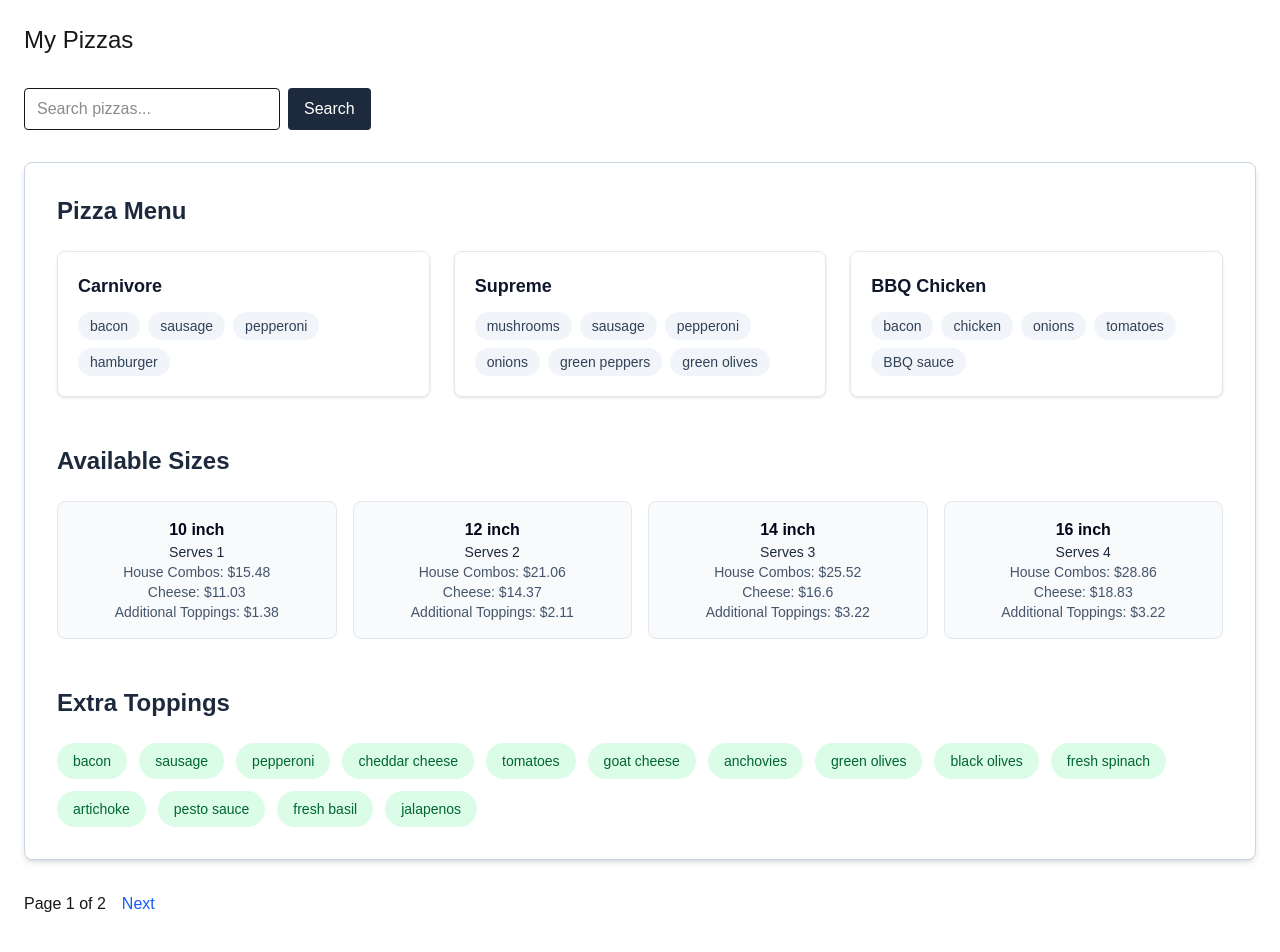
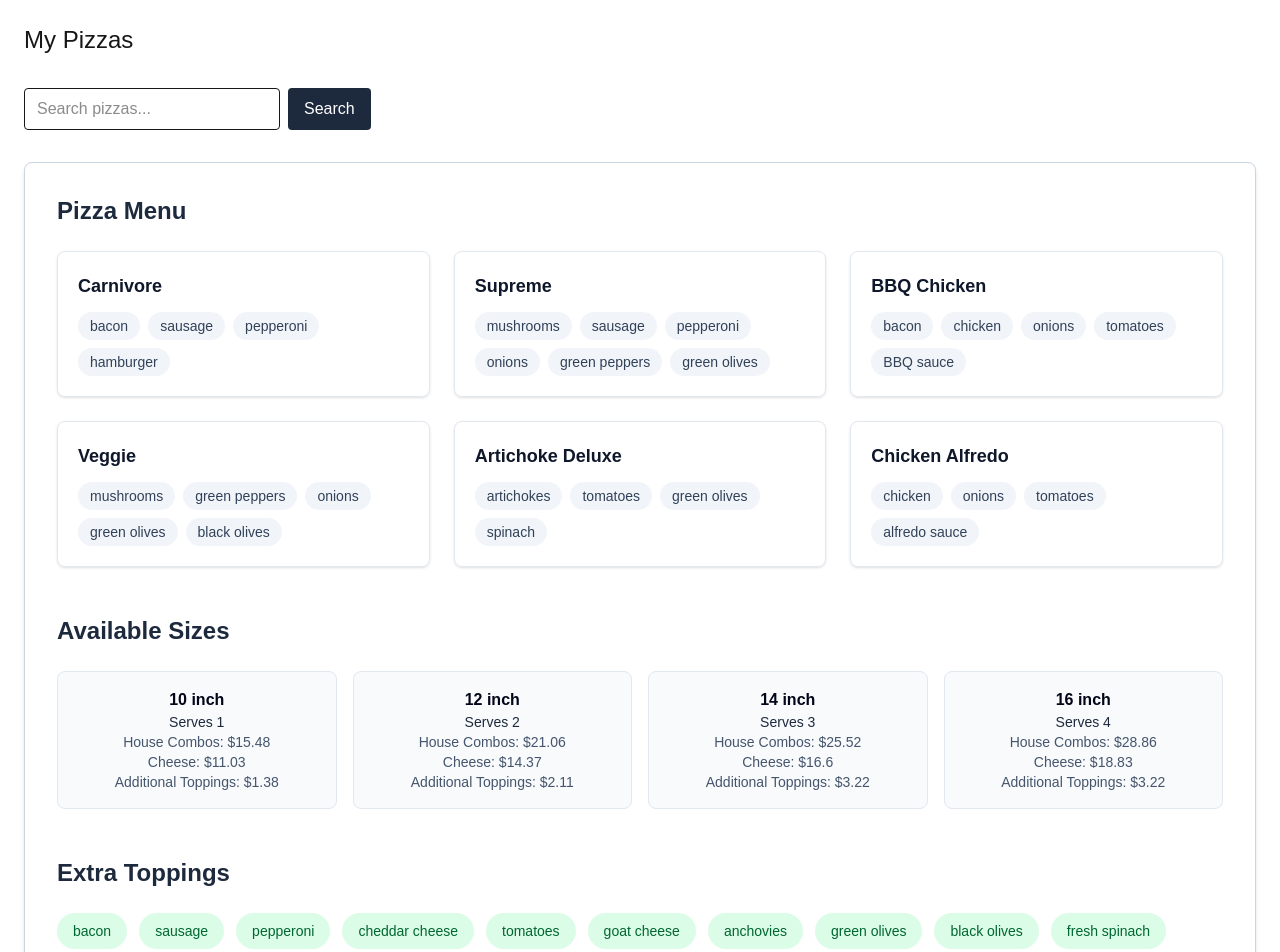
Before and after one commit to tmeckhoff/pizza-menu, a Next.js app: page / in a window 1280 px wide. Shown: the top 952 px of the page. Built offline with nearby package versions, Linux system fonts and the light colour scheme.

Commit message:
feat: remove pagination

```diff
--- a/src/app/api/pizzas/route.ts
+++ b/src/app/api/pizzas/route.ts
@@ -2,13 +2,7 @@ import { pizzaData } from "../../../db/pizzas";
 
 export async function GET(request: Request) {
   const { searchParams } = new URL(request.url);
-
   const search = searchParams.get("search")?.toLowerCase() || "";
-  const page = parseInt(searchParams.get("page") || "1", 10);
-  const pageSize = Math.min(
-    parseInt(searchParams.get("pageSize") || "3", 10),
-    20,
-  );
 
   let filtered = pizzaData.pizzas;
 
@@ -20,25 +14,11 @@ export async function GET(request: Request) {
     );
   }
 
-  const total = filtered.length;
-  const totalPages = Math.ceil(total / pageSize);
-
-  const start = (page - 1) * pageSize;
-  const end = start + pageSize;
-
-  const paginated = filtered.slice(start, end);
-
   return Response.json({
     data: {
-      pizzas: paginated,
+      pizzas: filtered,
       pizzaSizes: pizzaData.pizzaSizes,
       pizzaToppings: pizzaData.pizzaToppings,
     },
-    pagination: {
-      page,
-      pageSize,
-      total,
-      totalPages,
-    },
   });
 }
--- a/src/app/page.tsx
+++ b/src/app/page.tsx
@@ -1,16 +1,11 @@
-import Link from "next/link";
 import PizzaMenu from "./pizza-menu";
 
-async function getPizzas(searchParams: {
-  [key: string]: string | string[] | undefined;
-}) {
+async function getPizzas(searchParams: { search?: string }) {
   const params = new URLSearchParams();
 
-  Object.entries(searchParams).forEach(([key, value]) => {
-    if (typeof value === "string") {
-      params.set(key, value);
-    }
-  });
+  if (typeof searchParams.search === "string") {
+    params.set("search", searchParams.search);
+  }
 
   const res = await fetch(
     `http://localhost:3000/api/pizzas?${params.toString()}`,
@@ -27,14 +22,10 @@ async function getPizzas(searchParams: {
 export default async function Home({
   searchParams,
 }: {
-  searchParams: { search?: string; page?: string };
+  searchParams: Promise<{ search?: string }>;
 }) {
-  const resolvedSearchParams = await searchParams;
-
-  const result = await getPizzas(resolvedSearchParams);
-
-  const currentPage = Number(resolvedSearchParams.page || 1);
-  const search = resolvedSearchParams.search || "";
+  const { search } = await searchParams;
+  const result = await getPizzas({ search });
 
   return (
     <main className="m-6 space-y-8">
@@ -43,7 +34,7 @@ export default async function Home({
         <input
           type="text"
           name="search"
-          defaultValue={search}
+          defaultValue={search || ""}
           placeholder="Search pizzas..."
           className="border px-3 py-2 rounded w-64"
         />
@@ -54,31 +45,7 @@ export default async function Home({
           Search
         </button>
       </form>
-
       <PizzaMenu pizzaData={result.data} />
-      <div className="flex gap-4 items-center">
-        {currentPage > 1 && (
-          <Link
-            href={`?search=${search}&page=${currentPage - 1}`}
-            className="text-blue-600"
-          >
-            Previous
-          </Link>
-        )}
-
-        <span>
-          Page {result.pagination.page} of {result.pagination.totalPages}
-        </span>
-
-        {currentPage < result.pagination.totalPages && (
-          <Link
-            href={`?search=${search}&page=${currentPage + 1}`}
-            className="text-blue-600"
-          >
-            Next
-          </Link>
-        )}
-      </div>
     </main>
   );
 }
```
